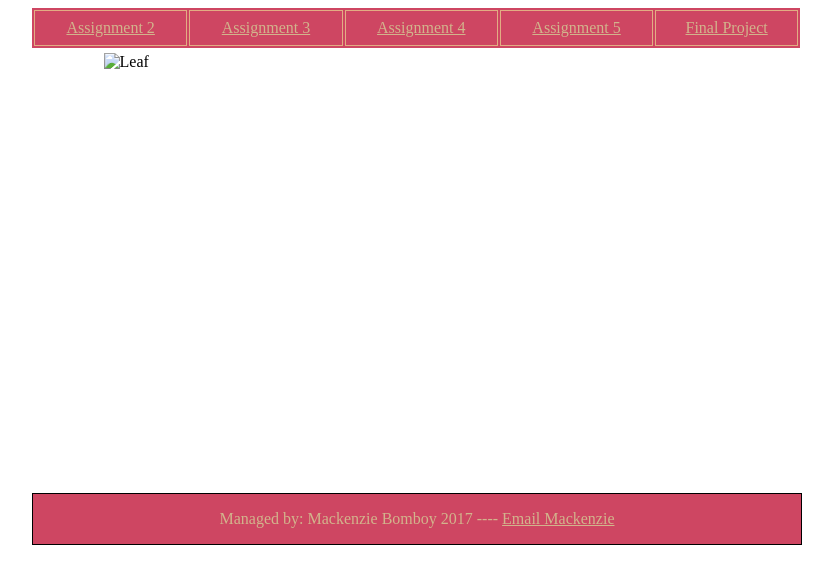
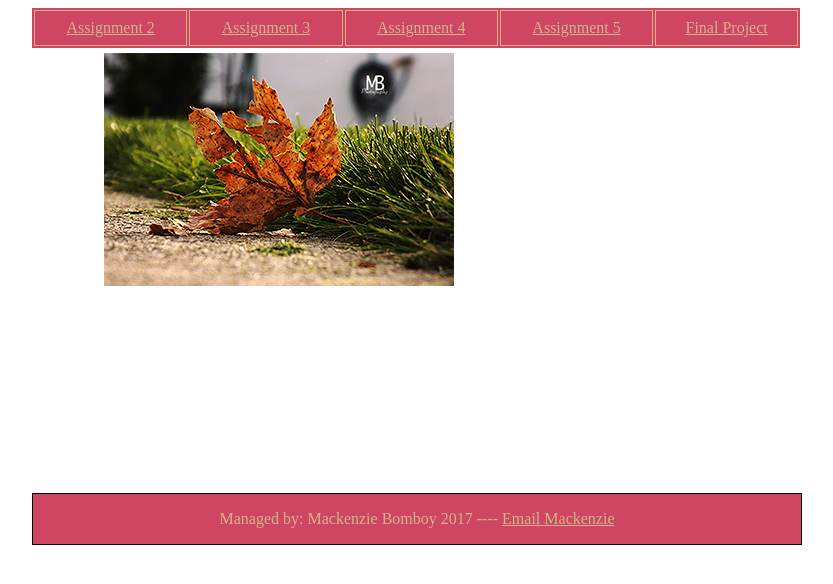
Before and after one commit to mbomboy/home_page, a plain HTML site: page index.html in a window 1280 px wide. Shown: the whole page, without its empty margins (232-1065 px from the left). Drawn offline with Linux system fonts and the light colour scheme.

Commit message:
Fifth Commit
Corrected image issue

```diff
--- a/index.html
+++ b/index.html
@@ -32,7 +32,7 @@
         </table>
     </div>
  <div id="header">
-        <img src="images/leaf.jpg" alt="Leaf" />
+        <img src="img/img1.jpg"/>
 
     </div>
 
```
Also changed, not shown: img/img1.jpg (added).
